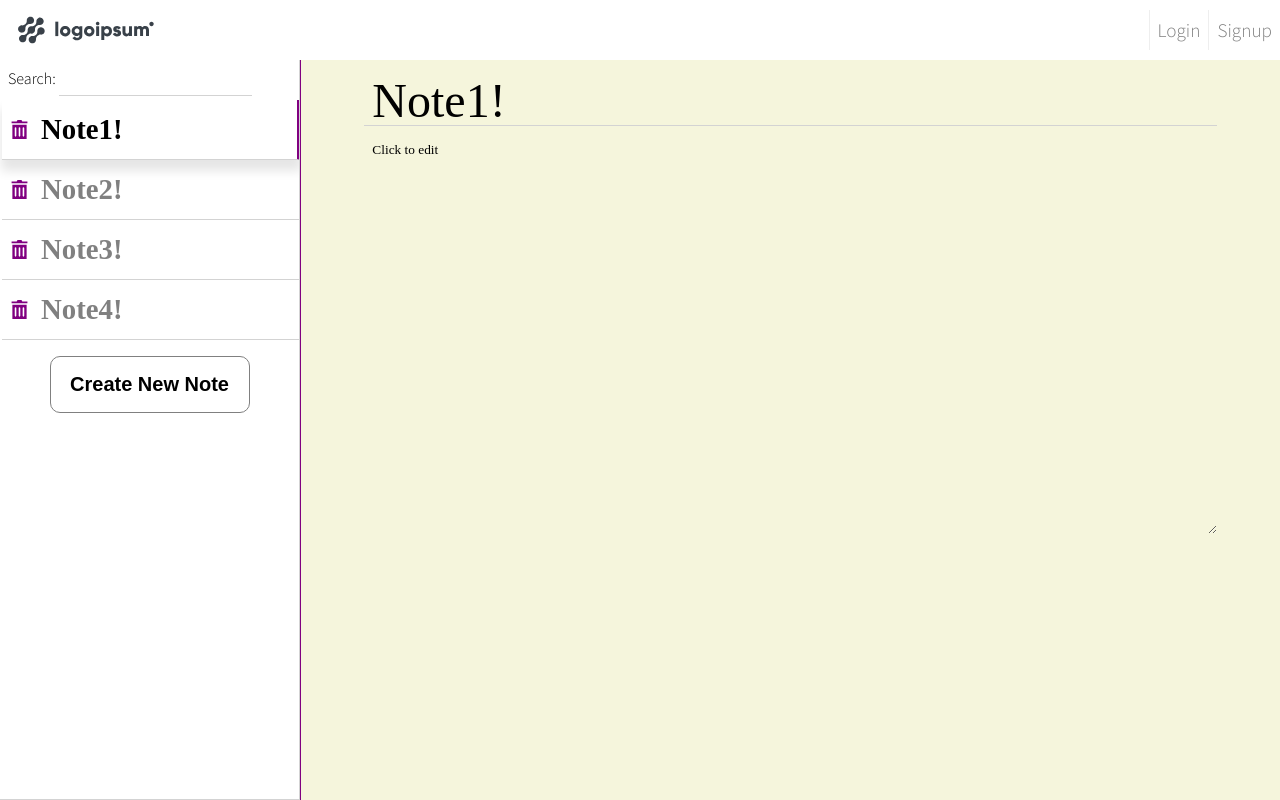
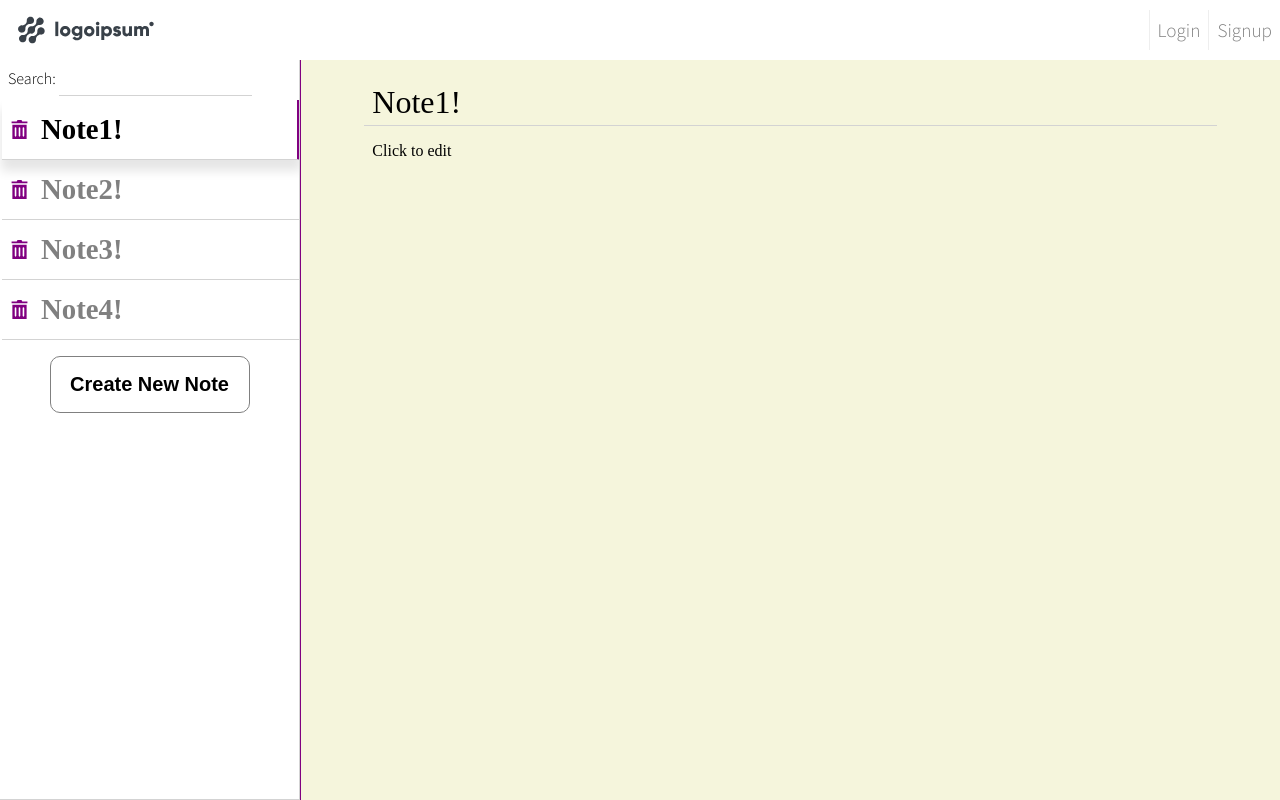
Before and after one commit to blautista/NotesApp, a React (Create React App) app: page / in a window 1280 px wide. Built offline with nearby package versions, Linux system fonts and the light colour scheme; a web font is replaced by a local one.

Commit message:
switched to contenteditable divs

```diff
--- a/src/Components/Note/Note.js
+++ b/src/Components/Note/Note.js
@@ -6,12 +6,8 @@ import {ReactComponent as PaletteIcon} from './palette_black_24dp.svg';
 
 const Note = (props) => {
 
-    const [tweetContent, setTweetContent] = useState(props.data.title);
+    // const [tweetContent, setTweetContent] = useState(props.data.title);
     const [noteColor, setNoteColor] = useState(props.data.noteColor);
-
-    function makeSelectionBold() {
-        let textToBeBolded = window.getSelection().toString();
-    }
 
     const saveChanges = (data) => {
         props.onNoteDataSaveRequest({...data, noteColor: noteColor});
--- a/src/Components/Note/NoteForm.js
+++ b/src/Components/Note/NoteForm.js
@@ -1,16 +1,18 @@
-import React, {useState} from 'react';
+import React, {useState, useRef} from 'react';
 import styles from './NoteForm.module.css';
 
 const NoteForm = (props) => {
-    const [title, setTitle] = useState(props.data.title);
-    const [content, setContent] = useState(props.data.content);
+    // const [title, setTitle] = useState(props.data.title);
+    // const [content, setContent] = useState(props.data.content);
+    const titleInput = useRef();
+    const contentInput = useRef();
 
     function saveChanges (what, from) {
 
         const newValues = {
             id: props.data.id,
-            title: title,
-            content: content
+            title: titleInput.current.innerText,
+            content: contentInput.current.innerText
         };
 
         newValues[from] = what;
@@ -20,31 +22,46 @@ const NoteForm = (props) => {
 
     function setContentHandler (e) {
         saveChanges(e.target.value, 'content');
-        setContent(e.target.value);
+        // setContent(e.target.value);
     }
 
+    function handlePaste (e) {
+        e.preventDefault();
+        let text = e.clipboardData.getData('text/plain');
+        let selectionIndex = document.getSelection().getRangeAt(0).startOffset;
+        let inputContent = contentInput.current.innerText;
+        const secondChunk = inputContent.substr(selectionIndex, inputContent.length);
+        const firstChunk = inputContent.substr(0, selectionIndex);
+        contentInput.current.innerText = firstChunk + text + secondChunk;
+        saveChanges();
+    }
+
+
     function setTitleHandler (e) {
-
         saveChanges(e.target.value, 'title');
-        setTitle(e.target.value);
+        // setTitle(e.target.value);
 
     }
     return (
-        <form className={styles['note-form']}>
-            <input
-                className={styles['title']}
-                type="text"
-                value={title}
-                placeholder='Title'
-                onChange={setTitleHandler}
-            />
-            <textarea
-                className={styles['content']}
-                placeholder="your text goes here"
-                onChange={setContentHandler}
-                value={content}>
-            </textarea>
-        </form>
+        <div className={styles['note-form']}>
+            <div
+                ref={titleInput}
+                onInput={saveChanges}
+                contentEditable="true"
+                className={styles.title}
+                suppressContentEditableWarning={true}>
+                    {props.data.title}
+            </div>
+            <div
+                onPaste={handlePaste}
+                ref={contentInput}
+                onInput={saveChanges}
+                contentEditable="true"
+                className={styles.content}
+                suppressContentEditableWarning={true}>
+                    {props.data.content}
+                </div>
+        </div>
     );
 };
 
--- a/src/Components/Note/NoteForm.module.css
+++ b/src/Components/Note/NoteForm.module.css
@@ -9,10 +9,10 @@
     width:90%;
     height:50px;
     padding:8px;
-    font-size:3rem;
+    font-size:2rem;
     border:none;
     outline:none;
-    overflow:scroll;
+    overflow:hidden;
     overflow-x:hidden;
     background:none;
     border-bottom: 1px solid lightgray;
```
